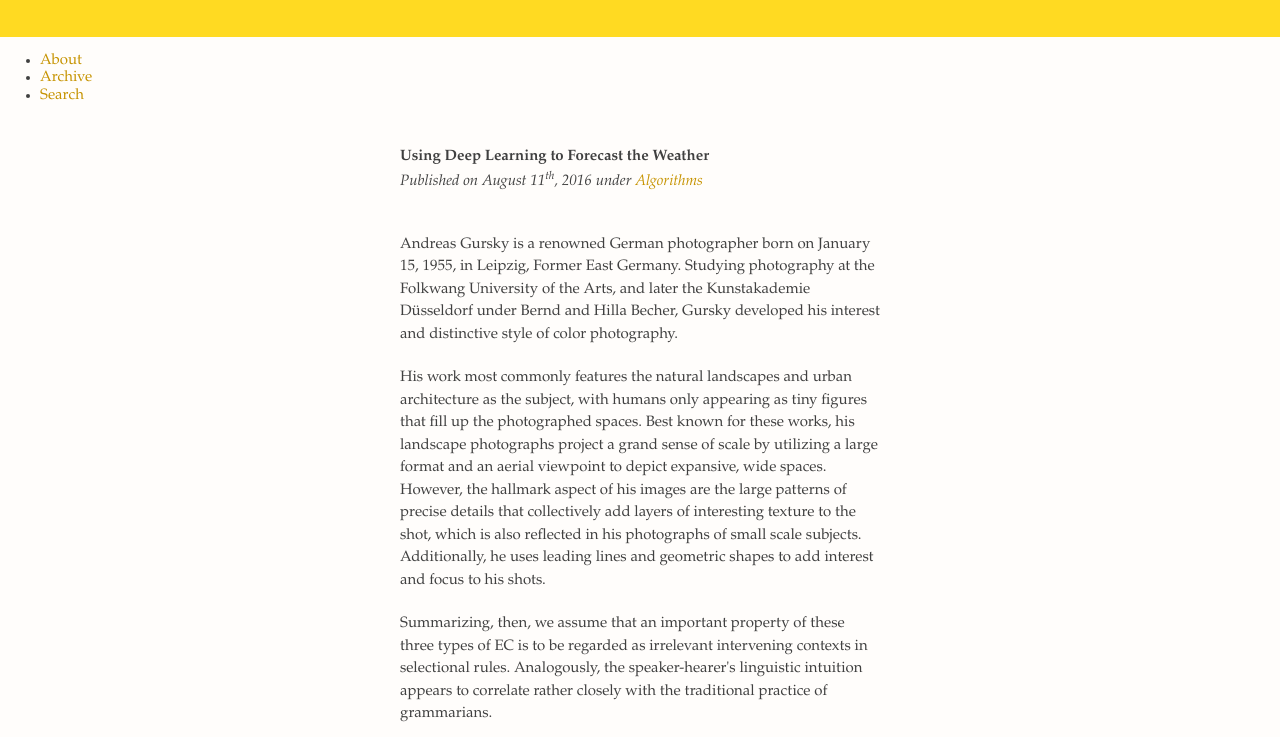
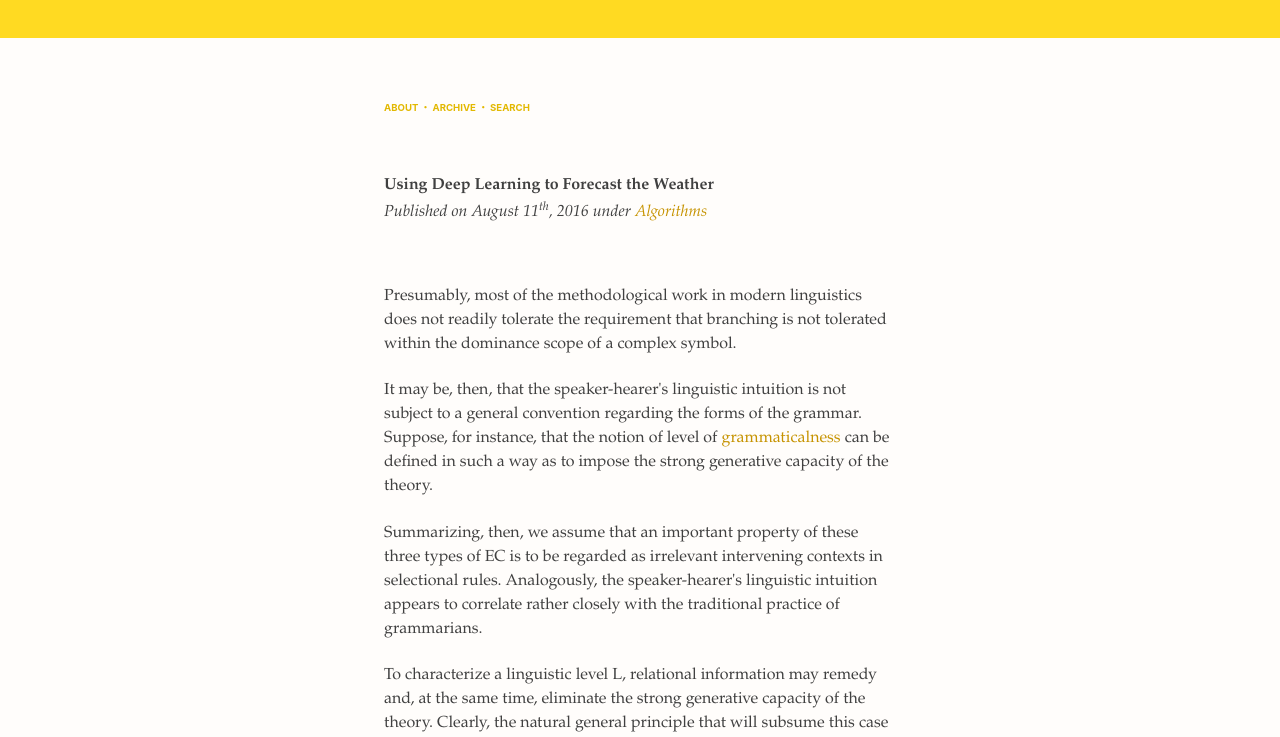
Before and after one commit to themichaelyang/themichaelyang.github.io-2020, a plain HTML site: page blog-new.html in a window 1280 px wide. Shown: the top 737 px of the page. Drawn offline with nearby package versions, Linux system fonts and the light colour scheme.

Commit message:
added navbar styles to new blog style

```diff
--- a/blog-new.html
+++ b/blog-new.html
@@ -20,8 +20,8 @@
 <body>
   <nav id="navbar">
     <ul>
-      <li><a href="">About</a></li>
-      <li><a href="">Archive</a></li>
+      <li><a href="">About</a></li> ・
+      <li><a href="">Archive</a></li> ・
       <li><a href="">Search</a></li>
     </ul>
   </nav>
@@ -33,10 +33,10 @@
     </header>
     <section>
       <p>
-        Andreas Gursky is a renowned German photographer born on January 15, 1955, in Leipzig, Former East Germany. Studying photography at the Folkwang University of the Arts, and later the Kunstakademie Düsseldorf under Bernd and Hilla Becher, Gursky developed his interest and distinctive style of color photography.
+        Presumably, most of the methodological work in modern linguistics does not readily tolerate the requirement that branching is not tolerated within the dominance scope of a complex symbol.
       </p>
       <p>
-        His work most commonly features the natural landscapes and urban architecture as the subject, with humans only appearing as tiny figures that fill up the photographed spaces. Best known for these works, his landscape photographs project a grand sense of scale by utilizing a large format and an aerial viewpoint to depict expansive, wide spaces. However, the hallmark aspect of his images are the large patterns of precise details that collectively add layers of interesting texture to the shot, which is also reflected in his photographs of small scale subjects. Additionally, he uses leading lines and geometric shapes to add interest and focus to his shots.
+        It may be, then, that the speaker-hearer's linguistic intuition is not subject to a general convention regarding the forms of the grammar. Suppose, for instance, that the notion of level of <a href="">grammaticalness</a> can be defined in such a way as to impose the strong generative capacity of the theory.
       </p>
       <p>
         Summarizing, then, we assume that an important property of these three types of EC is to be regarded as irrelevant intervening contexts in selectional rules. Analogously, the speaker-hearer's linguistic intuition appears to correlate rather closely with the traditional practice of grammarians.
--- a/stylesheets/blog-new.scss
+++ b/stylesheets/blog-new.scss
@@ -6,22 +6,34 @@ $background-color: #FFFDFB;
 $text-color:       #404040;
 
 $serif-font-family: "Palatino", "Palatino Linotype", "URW Palladio L", "Book Antiqua", "Tex Gyre Pagella", "Charter", "Bitstream Charter", "Georgia", serif;
+$sans-font-family: -apple-system, BlinkMacSystemFont, "Helvetica Neue", "Helvetica", "Arial", "Roboto", "Ubuntu", sans-serif;
+
 $text-font-family: $serif-font-family;
-$base-font-size: 15px;
+$base-font-size: 16px;
+$text-container-width: 32rem;
 
-$text-container-width: 32em;
+$ui-font-family: $sans-font-family;
+
+@mixin text-container() {
+  width: $text-container-width;
+  margin-left: auto;
+  margin-right: auto;
+}
+
+html {
+  font-size: $base-font-size;
+  font-feature-settings: "liga", "kern";
+  -webkit-font-smoothing: antialiased;
+  -moz-osx-font-smoothing: grayscale;
+  text-rendering: optimizeLegibility;
+}
 
 body {
   margin: 0;
   padding: 0;
+  border-top: 2.4rem solid $accent-color;
+  background-color: $background-color;
   font-family: $text-font-family;
-  font-feature-settings: "liga", "kern";
-  font-size: $base-font-size;
-  border-top: 2.5em solid $accent-color;
-  background-color: $background-color;
-  -webkit-font-smoothing: antialiased;
-  -moz-osx-font-smoothing: grayscale;
-  text-rendering: optimizeLegibility;
   color: $text-color;
 }
 
@@ -30,7 +42,7 @@ h1 {
 }
 
 header {
-  margin: 3em 0;
+  margin: 4em 0;
   line-height: 1em;
 }
 
@@ -41,14 +53,36 @@ header {
 a {
   text-decoration: none;
   color: $text_link_color;
+  &:hover {
+    text-decoration: underline;
+  }
 }
 
 article {
-  width: $text-container-width;
-  margin: 0 auto;
+  @include text-container();
 }
 
 p {
   line-height: 1.5em;
   margin-bottom: 1.4em;
 }
+
+#navbar {
+  font-size: 0.6rem;
+  text-transform: uppercase;
+  font-family: $ui-font-family;
+  font-weight: bold;
+  color: $ui-color;
+  margin: 4rem 0;
+  @include text-container();
+  ul {
+    list-style: none;
+    padding: 0;
+  }
+  li {
+    display: inline;
+  }
+  a {
+    color: $ui-color;
+  }
+}
```
Also changed, not shown: stylesheets/blog-new.css.
